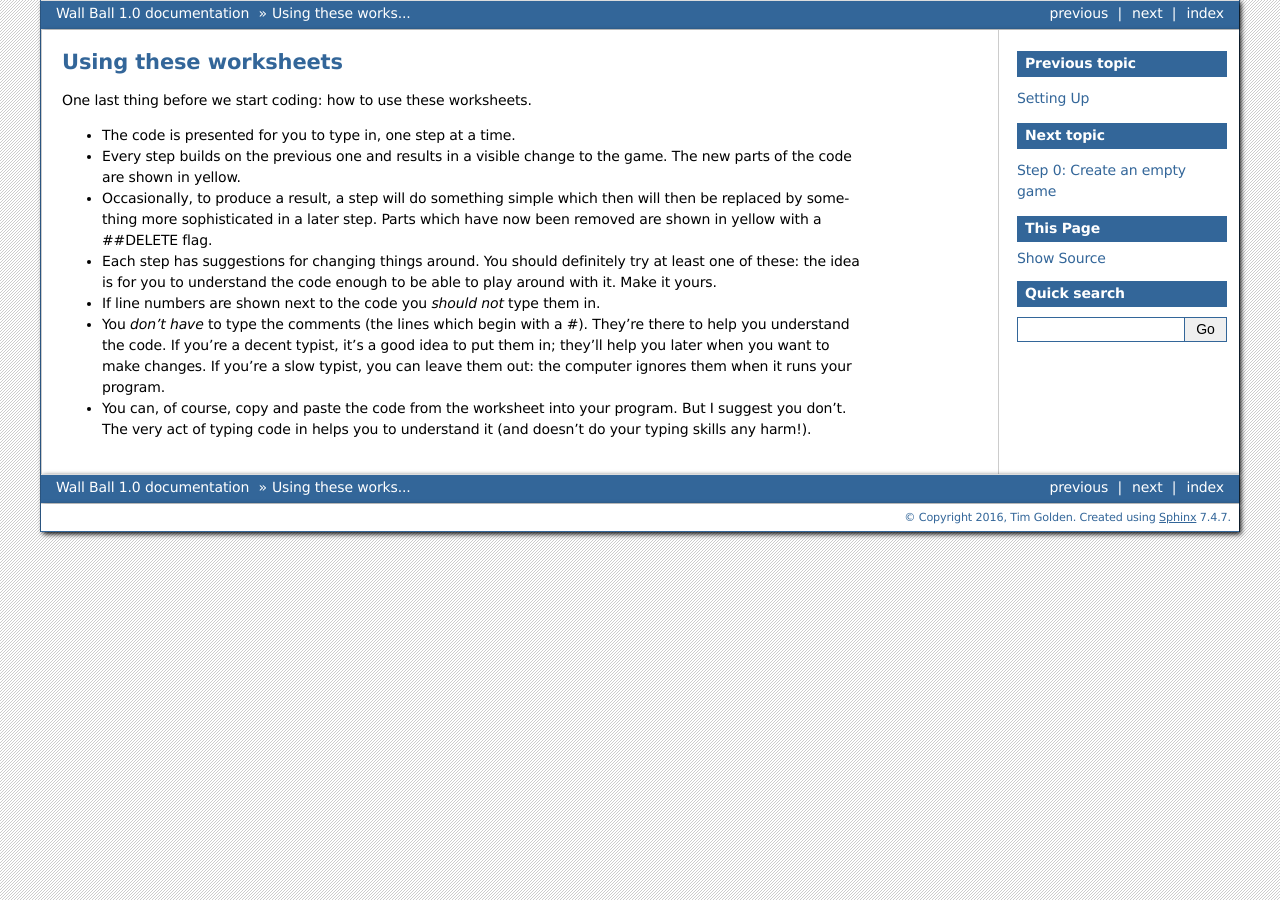
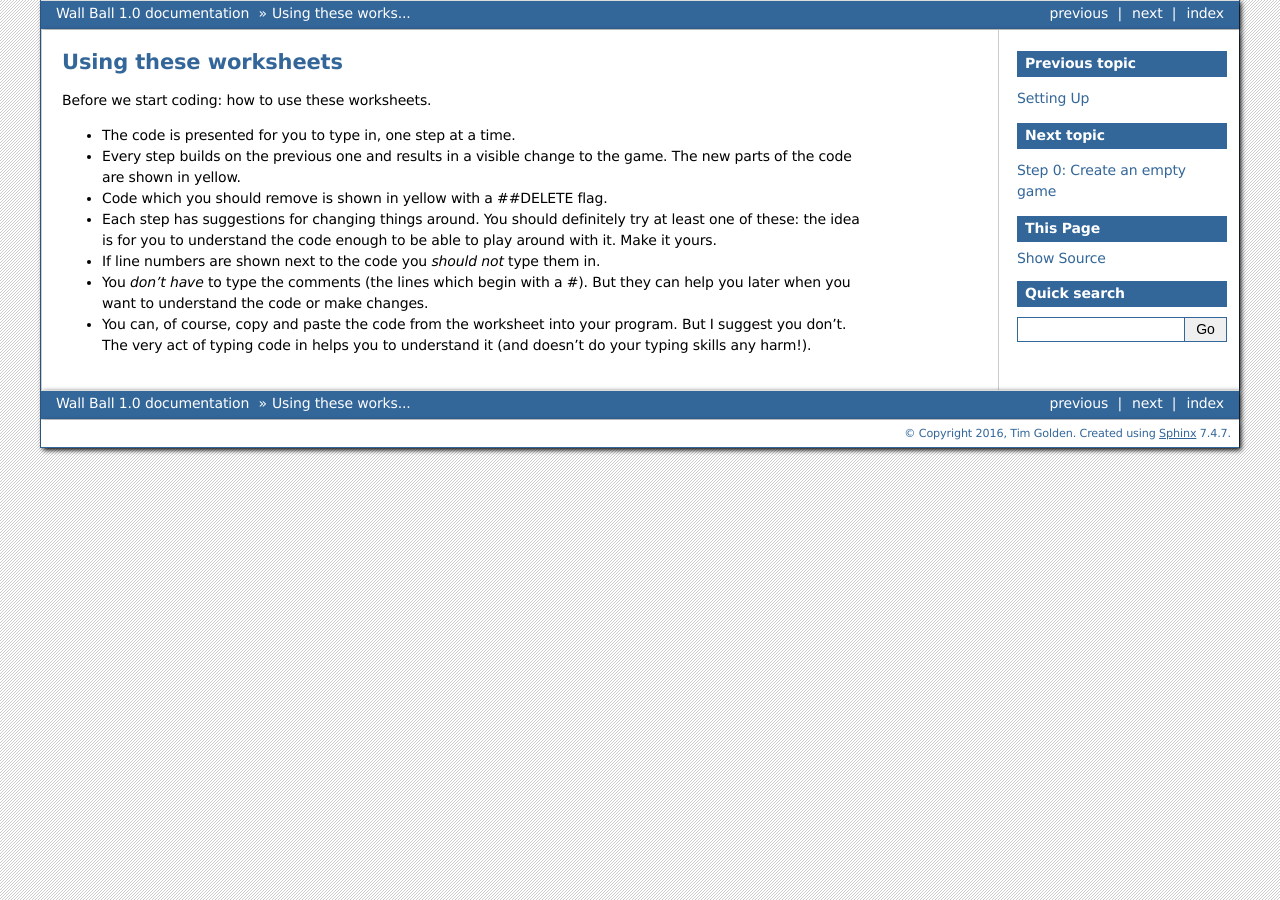
Before and after one commit to westpark/wallball, a Sphinx documentation site: the page built from docs/using-these-worksheets.rst, in a window 1280 px wide. Built offline with Sphinx 7.4.7, drawn with Linux system fonts in a browser that asks for light colours.

Commit message:
Small fixups

```diff
--- a/docs/steps/code/s3c.py
+++ b/docs/steps/code/s3c.py
@@ -34,7 +34,7 @@ class Brick(ZRect): pass
 N_BRICKS = 8
 BRICK_W = WIDTH / N_BRICKS
 BRICK_H = BRICK_W / 4
-BRICK_COLOURS = "purple", "lightgreen", "lightblue", "orange"
+BRICK_COLOURS = ["purple", "lightgreen", "lightblue", "orange"]
 #
 # Create <N_BRICKS> blocks, filling the full width of the screen.
 # Each brick is as high as a quarter of its width, so they remain
--- a/docs/steps/step03.rst
+++ b/docs/steps/step03.rst
@@ -33,8 +33,7 @@ What's happening?
   of each brick (`BRICK_H`) a quarter of its width (`BRICK_W`).
 
 * To keep things simple in this step, we just create one brick at the top-left corner
-  of the screen. (And it's blue because... why not?). In the next step we'll get rid
-  of this one brick and create a row of them.
+  of the screen. In the next step we'll get rid of this one brick and create a row of them.
 
 Change it around
 ~~~~~~~~~~~~~~~~
@@ -80,7 +79,7 @@ and looping round a list of possible colours.
   it treats it as separate from the loop.
 
 * Line 51 selects the brick colour by picking the next colour from the list of
-  colours and then looping back to the beginning when it reaches the end. (That's
+  colours and then looping back to the beginning when it reaches the end. That's
   what the "% len(...)" part is doing. This means that you can have as many or as
   few colours as you like with as many or as few bricks as you like without having
   to match the number of colours with the number of bricks.
--- a/docs/using-these-worksheets.rst
+++ b/docs/using-these-worksheets.rst
@@ -1,17 +1,14 @@
 Using these worksheets
 ======================
 
-One last thing before we start coding: how to use these worksheets.
+Before we start coding: how to use these worksheets.
 
 * The code is presented for you to type in, one step at a time.
 
 * Every step builds on the previous one and results in a visible
   change to the game. The new parts of the code are shown in yellow.
 
-* Occasionally, to produce a result, a step will do something
-  simple which then will then be replaced by something more sophisticated
-  in a later step. Parts which have now been removed are shown in yellow
-  with a ##DELETE flag.
+* Code which you should remove is shown in yellow with a ##DELETE flag.
 
 * Each step has suggestions for changing things around. You should definitely
   try at least one of these: the idea is for you to understand the code enough
@@ -20,10 +17,7 @@ One last thing before we start coding: how to use these worksheets.
 * If line numbers are shown next to the code you *should not* type them in.
 
 * You *don't have* to type the comments (the lines which begin with a #).
-  They're there to help you understand the code. If you're a decent typist,
-  it's a good idea to put them in; they'll help you later when you want to
-  make changes. If you're a slow typist, you can leave them out: the computer
-  ignores them when it runs your program.
+  But they can help you later when you want to understand the code or make changes.
 
 * You can, of course, copy and paste the code from the worksheet into your program.
   But I suggest you don't. The very act of typing code in helps you to understand
```
Also changed, not shown: docs/setting_up.rst (+3 -11 lines).
